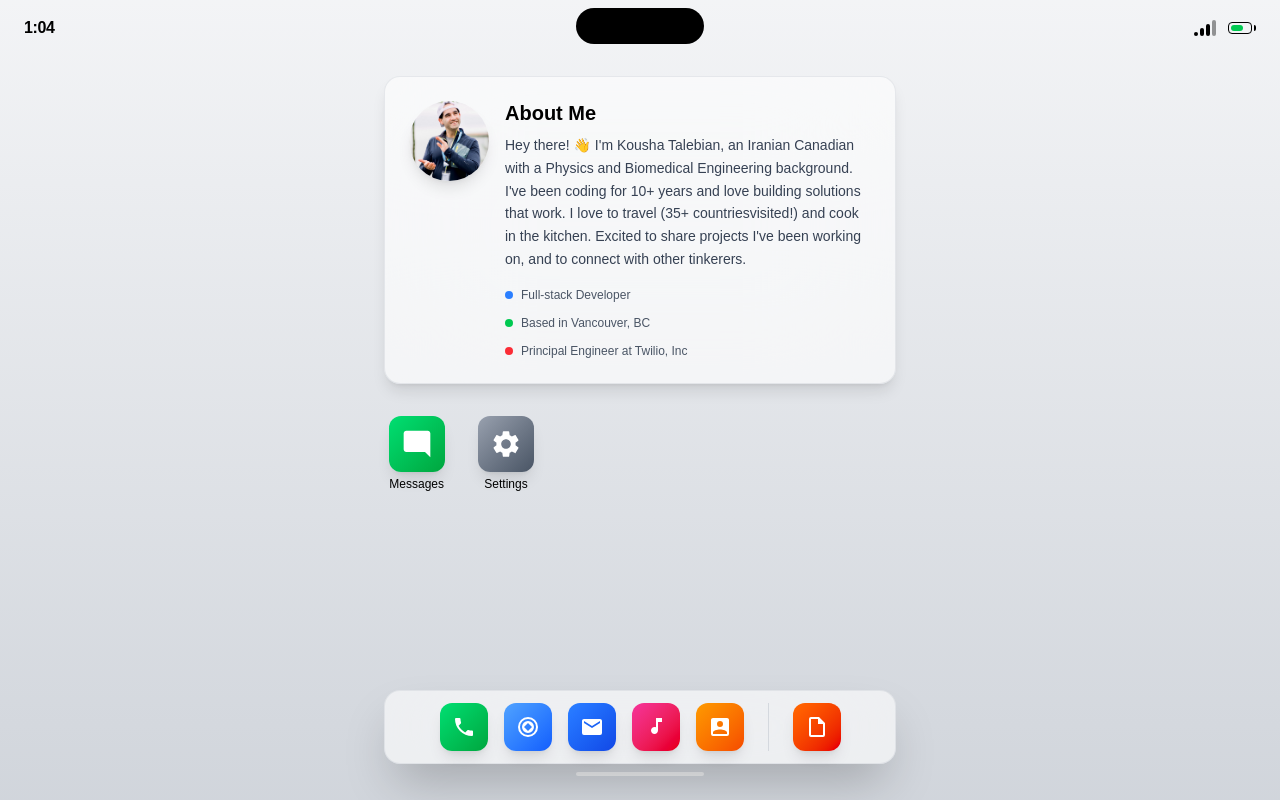
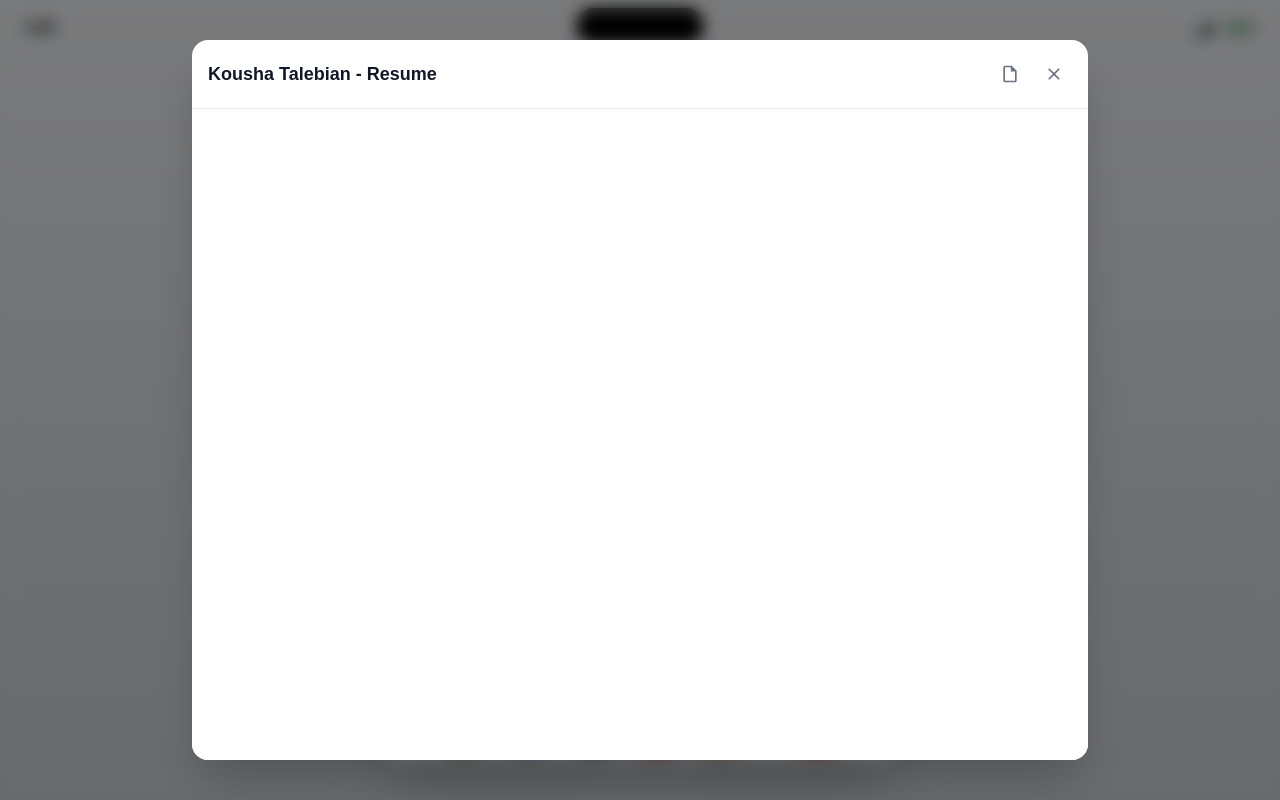
Before and after one commit to ktalebian/website, a Next.js app: page / in a window 1280 px wide. Both pictures are taken after a click on the element 816 px from the left and 727 px from the top of the page. Built offline with nearby package versions, Linux system fonts and the light colour scheme.

Commit message:
add resumse

```diff
--- a/src/app/page.tsx
+++ b/src/app/page.tsx
@@ -1,13 +1,16 @@
 "use client";
 
+import { useState } from "react";
 import Image from "next/image";
 import Link from "next/link";
+import PDFModal from "@/components/PDFModal";
 
 export default function Home() {
+  const [isPDFModalOpen, setIsPDFModalOpen] = useState(false);
+
   return (
     <div className="flex-1 flex flex-col">
       <div className="relative z-10 flex-1 px-6 pt-8">
-        {/* About Me Widget */}
         <div className="max-w-lg mx-auto mb-8">
           <div className="bg-white/60 backdrop-blur-3xl rounded-2xl p-6 border border-gray-300/50 shadow-lg cursor-pointer transform transition-all duration-200 hover:scale-[1.02] hover:shadow-xl">
             <div className="flex items-start gap-4">
@@ -29,9 +32,9 @@ export default function Home() {
                   Hey there! 👋 I&apos;m Kousha Talebian, an Iranian Canadian
                   with a Physics and Biomedical Engineering background.
                   I&apos;ve been coding for 10+ years and love building
-                  solutions that work. I love to travel (35+ countriesvisited!)
-                  and cook in the kitchen. Excited to share projects I&apos;ve
-                  been working on, and to connect with other tinkerers.
+                  solutions that work. I love to travel (35+ countries) and cook
+                  in the kitchen. Excited to share projects I&apos;ve been
+                  working on, and to connect with other tinkerers.
                 </p>
                 <div className="flex flex-col gap-3 mt-4">
                   <div className="flex items-center gap-2">
@@ -178,7 +181,10 @@ export default function Home() {
             <div className="w-px h-12 bg-gray-400/30 mx-2"></div>
 
             {/* Resume */}
-            <div className="w-12 h-12 rounded-xl shadow-lg relative cursor-pointer transform transition-all duration-200 hover:scale-110 hover:shadow-xl">
+            <div
+              className="w-12 h-12 rounded-xl shadow-lg relative cursor-pointer transform transition-all duration-200 hover:scale-110 hover:shadow-xl"
+              onClick={() => setIsPDFModalOpen(true)}
+            >
               <div className="absolute inset-0 bg-gradient-to-br from-orange-500 to-red-600 rounded-xl"></div>
               <div className="absolute inset-0 flex items-center justify-center">
                 <svg
@@ -198,6 +204,14 @@ export default function Home() {
           <div className="w-32 h-1 bg-white/60 rounded-full"></div>
         </div>
       </div>
+
+      {/* PDF Modal */}
+      <PDFModal
+        isOpen={isPDFModalOpen}
+        onCloseAction={() => setIsPDFModalOpen(false)}
+        pdfUrl="/resume.pdf"
+        title="Kousha Talebian - Resume"
+      />
     </div>
   );
 }
--- a/src/components/IOSLayout.tsx
+++ b/src/components/IOSLayout.tsx
@@ -22,8 +22,23 @@ export default function IOSLayout({ children }: IOSLayoutProps) {
     };
 
     updateTime();
-    const interval = setInterval(updateTime, 60000);
-    return () => clearInterval(interval);
+
+    const now = new Date();
+    const msUntilNextMinute =
+      (60 - now.getSeconds()) * 1000 - now.getMilliseconds();
+
+    let interval: NodeJS.Timeout | undefined;
+    const initialTimeout = setTimeout(() => {
+      updateTime();
+      interval = setInterval(updateTime, 60000);
+    }, msUntilNextMinute);
+
+    return () => {
+      clearTimeout(initialTimeout);
+      if (interval) {
+        clearInterval(interval);
+      }
+    };
   }, []);
 
   return (
--- /dev/null
+++ b/src/components/PDFModal.tsx
@@ -0,0 +1,91 @@
+"use client";
+
+import { useEffect } from "react";
+
+interface Props {
+  isOpen: boolean;
+  onCloseAction: () => void;
+  pdfUrl: string;
+  title?: string;
+}
+
+export default function PDFModal({
+  isOpen,
+  onCloseAction,
+  pdfUrl,
+  title = "PDF Document",
+}: Props) {
+  useEffect(() => {
+    if (isOpen) {
+      document.body.style.overflow = "hidden";
+    } else {
+      document.body.style.overflow = "unset";
+    }
+
+    return () => {
+      document.body.style.overflow = "unset";
+    };
+  }, [isOpen]);
+
+  if (!isOpen) return null;
+
+  const handleBackdropClick = (e: React.MouseEvent) => {
+    if (e.target === e.currentTarget) {
+      onCloseAction();
+    }
+  };
+
+  const downloadPDF = () => {
+    const link = document.createElement("a");
+    link.href = pdfUrl;
+    link.download = title + ".pdf";
+    document.body.appendChild(link);
+    link.click();
+    document.body.removeChild(link);
+  };
+
+  return (
+    <div
+      className="fixed inset-0 bg-black/50 backdrop-blur-sm z-50 flex items-center justify-center p-4"
+      onClick={handleBackdropClick}
+    >
+      <div className="bg-white rounded-2xl shadow-2xl w-full max-w-4xl h-full max-h-[90vh] flex flex-col overflow-hidden">
+        {/* Header */}
+        <div className="flex items-center justify-between p-4 border-b border-gray-200">
+          <h2 className="text-lg font-semibold text-gray-900">{title}</h2>
+          <div className="flex items-center gap-2">
+            {/* Download Button */}
+            <button
+              onClick={downloadPDF}
+              className="p-2 text-gray-500 hover:text-gray-700 hover:bg-gray-100 rounded-lg transition-colors"
+              title="Download PDF"
+            >
+              <svg className="w-5 h-5" viewBox="0 0 24 24" fill="currentColor">
+                <path d="M14,2H6A2,2 0 0,0 4,4V20A2,2 0 0,0 6,22H18A2,2 0 0,0 20,20V8L14,2M18,20H6V4H13V9H18V20Z" />
+              </svg>
+            </button>
+            {/* Close Button */}
+            <button
+              onClick={onCloseAction}
+              className="p-2 text-gray-500 hover:text-gray-700 hover:bg-gray-100 rounded-lg transition-colors"
+              title="Close"
+            >
+              <svg className="w-5 h-5" viewBox="0 0 24 24" fill="currentColor">
+                <path d="M19,6.41L17.59,5L12,10.59L6.41,5L5,6.41L10.59,12L5,17.59L6.41,19L12,13.41L17.59,19L19,17.59L13.41,12L19,6.41Z" />
+              </svg>
+            </button>
+          </div>
+        </div>
+
+        {/* PDF Viewer */}
+        <div className="flex-1 relative">
+          <iframe
+            src={`${pdfUrl}#toolbar=1&navpanes=1&scrollbar=1&page=1&view=FitH`}
+            className="w-full h-full border-none"
+            title={title}
+          />
+        </div>
+      </div>
+    </div>
+  );
+}
```
